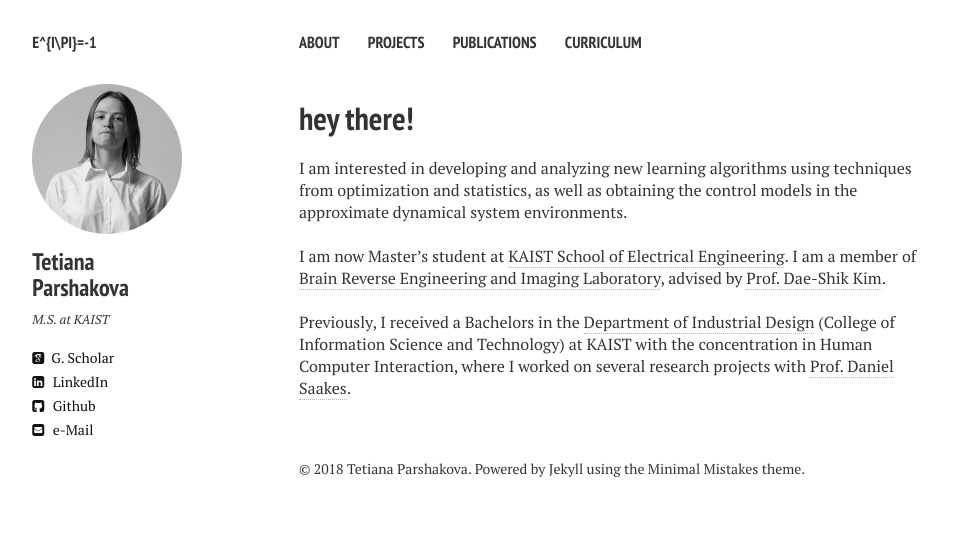
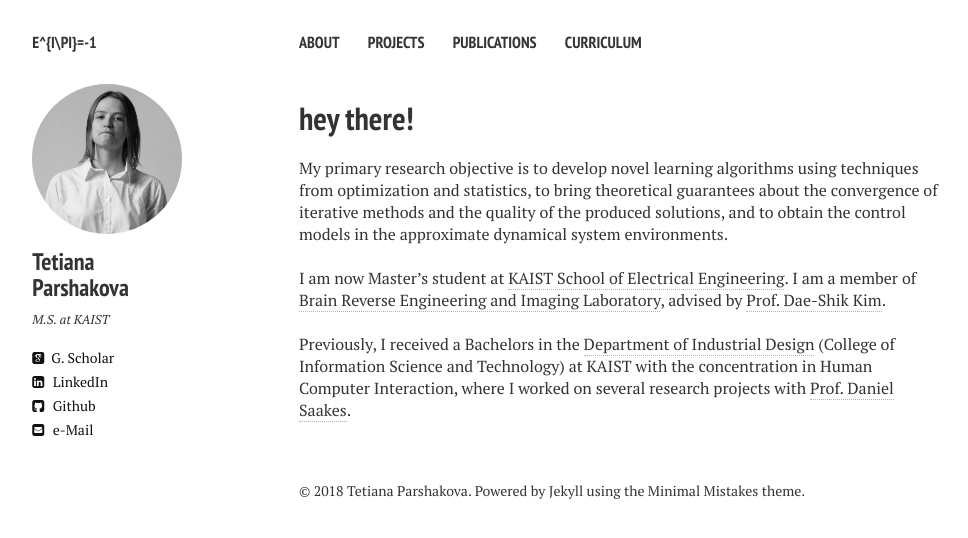
Before and after one commit to alexanch/parshakova.github.io, a Jekyll site: the page built from index.md, in a window 1280 px wide. Shown: the top 538 px of the page, without its empty margins (21-989 px from the left). Built offline with Jekyll 4.4.1, drawn with Linux system fonts in a browser that asks for light colours; nearby versions of some CDN libraries.

Commit message:
Update index.md

```diff
--- a/index.md
+++ b/index.md
@@ -5,7 +5,7 @@ description: Tanya's page
 tags: [Jekyll, theme, responsive, blog, template]
 ---
 
-I am interested in developing and analyzing new learning algorithms using techniques from optimization and statistics, as well as obtaining the control models in the approximate dynamical system environments.
+My primary research objective is to develop novel learning algorithms using techniques from optimization and statistics, to bring theoretical guarantees about the convergence of iterative methods and the quality of the produced solutions, and to obtain the control models in the approximate dynamical system environments.
 
 <br />
 I am now Master's student at  <a href="https://ee.kaist.ac.kr/?language=en" target="_blank">KAIST School of Electrical Engineering</a>. I am a member of <a href="http://brain.kaist.ac.kr/about_us.html" target="_blank">Brain Reverse Engineering and Imaging Laboratory</a>, advised by <a href="https://scholar.google.com/citations?user=nd-UgBYAAAAJ&hl=en&oi=ao" target="_blank">Prof. Dae-Shik Kim</a>.
```
